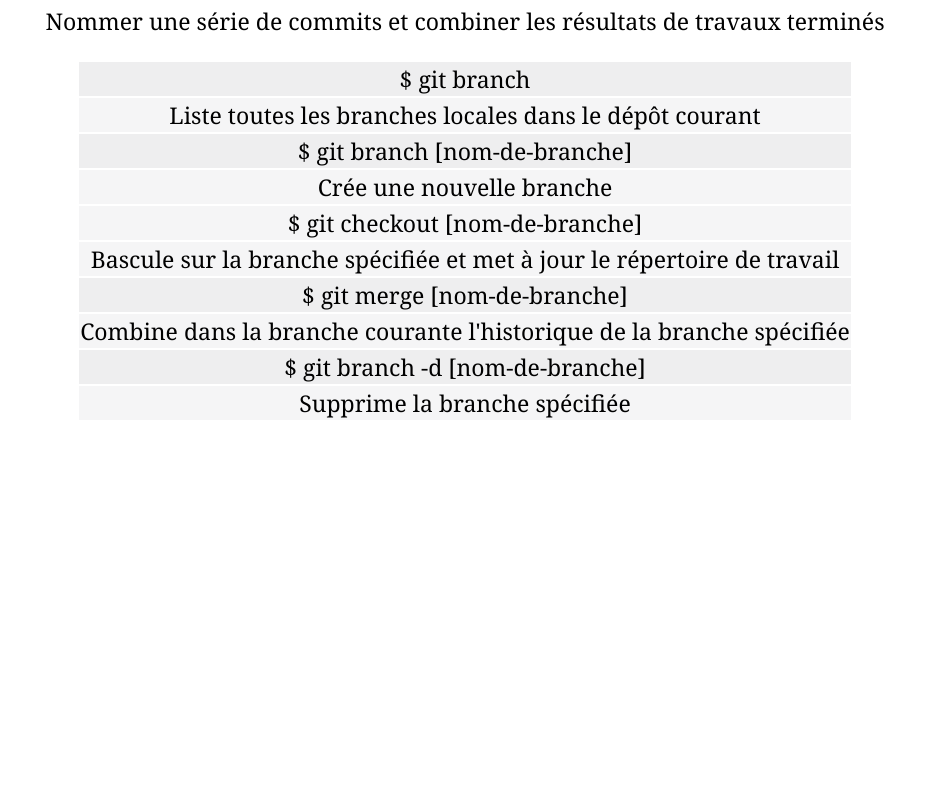
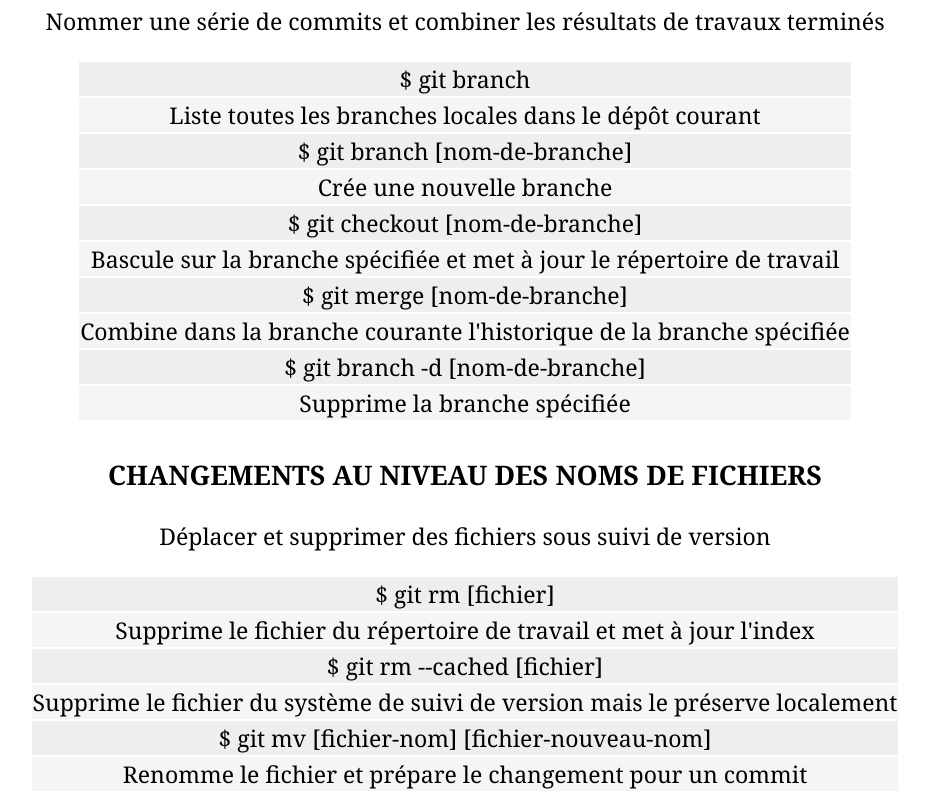
Before and after one commit to yaznet/git_cheat_sheet, a plain HTML site: page index.html in a window 1280 px wide. Shown: the part 2018-2818 px from the top of the page, without its empty margins (175-1104 px from the left). Before the commit the page ends 2447 px from the top, so only its background shows below. Drawn offline with Linux system fonts and the light colour scheme.

Commit message:
add div and error class td in index;html

```diff
--- a/index.html
+++ b/index.html
@@ -14,7 +14,6 @@
 <div class="block bleu">
 <p>Git est le sytème de gestion de version décentralisé open source qui facilite les activités GitHub sur votre ordinateur. Cet aide-mémoire permet un accès rapide aux instructions des commandes Git les plus utilisées.</p>
 </div>
-
 
 <h3>INSTALLER GIT</h3>
 <p>GitHub fournit des clients desktop qui incluent une interface graphique pour les manipulations les plus courantes et une "an automatically updating command line edition of Git" pour les scénari avancés.</p>
@@ -88,7 +87,7 @@
     <td class="light_grey">Montre les modifications de fichier qui ne sont pas encore indexées</td>
   </tr>
     <tr>
-    <td class="light_grey"> $ git add [fichier]</td>
+    <td class="grey"> $ git add [fichier]</td>
   </tr>
     <tr>
     <td class="light_grey">Ajoute un instantané du fichier, en préparation pour le suivi de version</td>
@@ -106,7 +105,7 @@
     <td class="light_grey">Enleve le fichier de l'index, mais conserve son contenu</td>
   </tr>
     <tr>
-    <td class="light_grey"> $ git commit -m "[message descriptif]"</td>
+    <td class="grey"> $ git commit -m "[message descriptif]"</td>
   </tr>
     <tr>
     <td class="light_grey">Enregistre des instantanés de fichiers de façon permanente dans l'historique des versions</td>
@@ -131,7 +130,7 @@
     <td class="light_grey">Crée une nouvelle branche</td>
   </tr>
     <tr>
-    <td class="light_grey"> $ git checkout [nom-de-branche]</td>
+    <td class="grey"> $ git checkout [nom-de-branche]</td>
   </tr>
     <tr>
     <td class="light_grey">Bascule sur la branche spécifiée et met à jour le répertoire de travail</td>
@@ -151,5 +150,30 @@
   </tr>
 </table>
 </div>
+
+<h3>CHANGEMENTS AU NIVEAU DES NOMS DE FICHIERS</h3>
+<p>Déplacer et supprimer des fichiers sous suivi de version</p>
+<div class="my-block">
+<table>
+  <tr>
+    <td class="grey">$ git rm [fichier]</td>
+  </tr>
+  <tr>
+    <td class="light_grey">Supprime le fichier du répertoire de travail et met à jour l'index</td>
+  </tr>
+  <tr>
+    <td class="grey"> $ git rm --cached [fichier]</td>
+  </tr>
+  <tr>
+    <td class="light_grey">Supprime le fichier du système de suivi de version mais le préserve localement</td>
+  </tr>
+    <tr>
+    <td class="grey"> $ git mv [fichier-nom] [fichier-nouveau-nom]</td>
+  </tr>
+    <tr>
+    <td class="light_grey">Renomme le fichier et prépare le changement pour un commit</td>
+  </tr>
+</table>
+</div>
 </body>
 </html>
```
